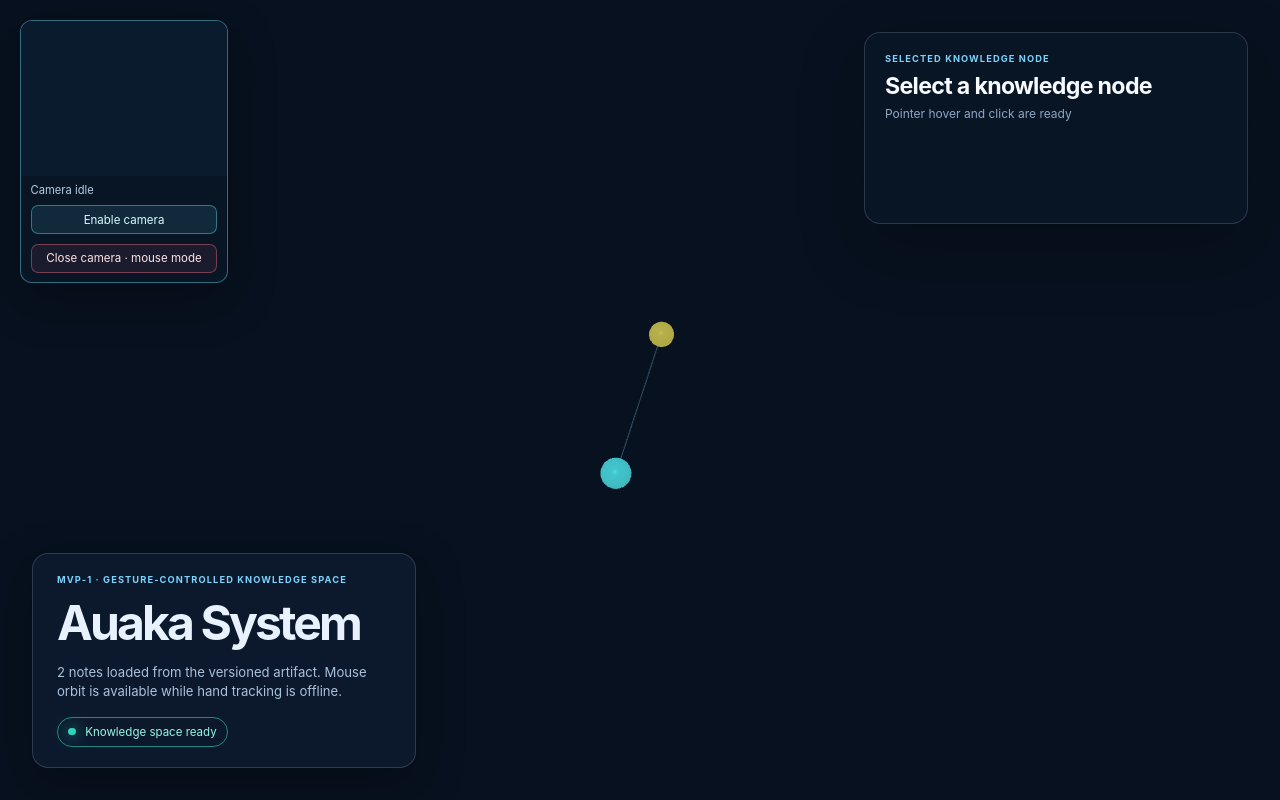
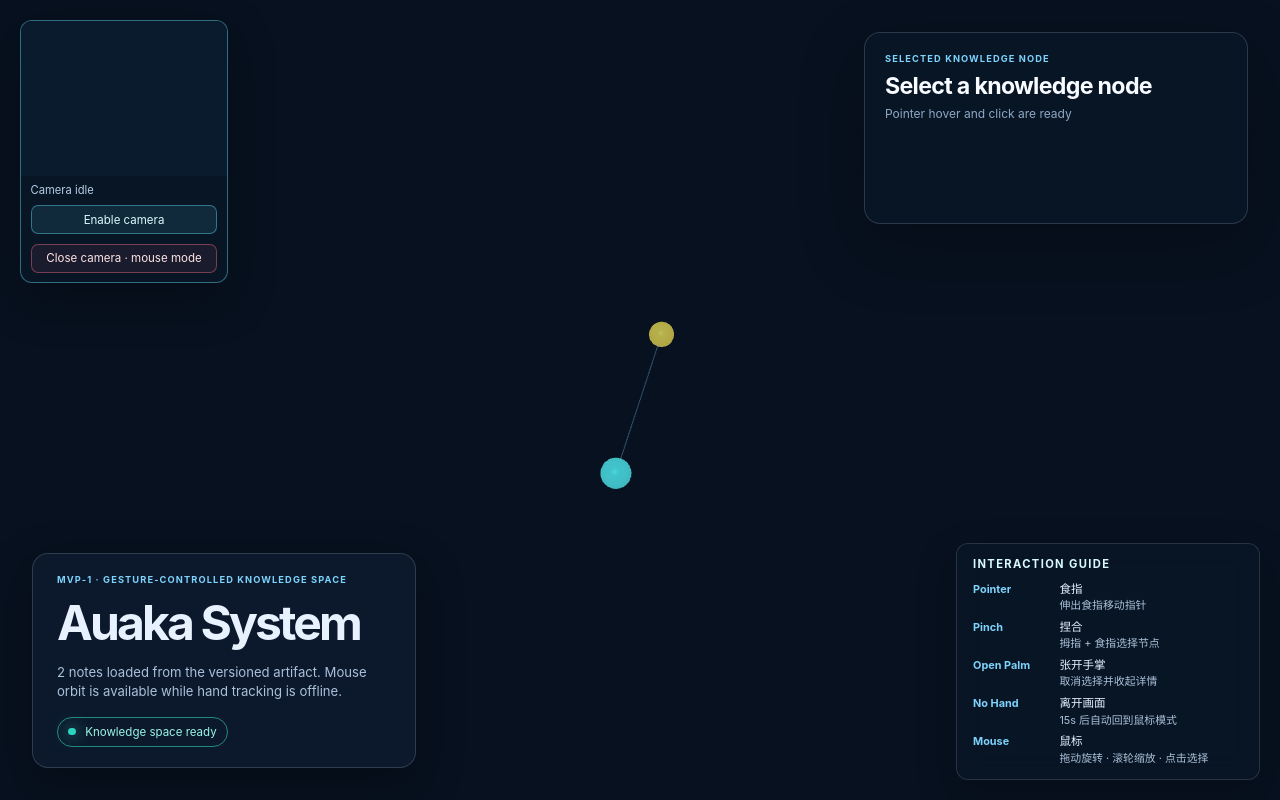
Before and after one commit to cheng-502/Asuka_System, a website built with Vite: page frontend/index.html in a window 1280 px wide. Built offline with nearby package versions, Linux system fonts and the light colour scheme.

Commit message:
feat: add interaction guide HUD

```diff
--- a/frontend/src/main.ts
+++ b/frontend/src/main.ts
@@ -7,6 +7,7 @@ import { HandTracker } from "./hand/HandTracker";
 import { InteractionController } from "./app/InteractionController";
 import { DetailPanel } from "./ui/DetailPanel";
 import { CameraPreview } from "./ui/CameraPreview";
+import { InteractionGuide } from "./ui/InteractionGuide";
 
 const app = document.querySelector<HTMLDivElement>("#app");
 
@@ -28,6 +29,7 @@ app.innerHTML = `
     </section>
     <section id="camera-root" aria-label="Camera preview"></section>
     <aside id="detail-root" aria-label="Selected knowledge node details"></aside>
+    <aside id="guide-root" aria-label="Gesture and mouse controls"></aside>
   </main>
 `;
 
@@ -43,7 +45,9 @@ async function boot(): Promise<void> {
     const artifact = await loadArtifact(artifactPath);
     const detailRoot = document.querySelector<HTMLElement>("#detail-root");
     const cameraRoot = document.querySelector<HTMLElement>("#camera-root");
+    const guideRoot = document.querySelector<HTMLElement>("#guide-root");
     const detailPanel = detailRoot ? new DetailPanel(detailRoot, artifact) : null;
+    if (guideRoot) new InteractionGuide(guideRoot);
     const scene = new KnowledgeScene(sceneRoot, artifact, {
       onSelect: (nodeId) => detailPanel?.setSelectedNode(nodeId),
     });
--- a/frontend/src/style.css
+++ b/frontend/src/style.css
@@ -68,6 +68,66 @@ input {
   z-index: 4;
   top: 1.25rem;
   left: 1.25rem;
+}
+
+#guide-root {
+  position: absolute;
+  z-index: 2;
+  right: 1.25rem;
+  bottom: 1.25rem;
+}
+
+.interaction-guide {
+  width: min(19rem, calc(100vw - 2.5rem));
+  padding: 0.85rem 1rem;
+  border: 1px solid rgba(148, 163, 184, 0.22);
+  border-radius: 0.75rem;
+  background: rgba(9, 22, 39, 0.82);
+  box-shadow: 0 1rem 2.5rem rgba(0, 0, 0, 0.22);
+  backdrop-filter: blur(0.75rem);
+}
+
+.interaction-guide-title {
+  margin: 0 0 0.65rem;
+  color: #d9fbff;
+  font-size: 0.7rem;
+  font-weight: 700;
+  letter-spacing: 0.12em;
+  text-transform: uppercase;
+}
+
+.interaction-guide-list {
+  display: grid;
+  gap: 0.45rem;
+  margin: 0;
+  padding: 0;
+  list-style: none;
+}
+
+.interaction-guide-row {
+  display: grid;
+  grid-template-columns: 4.75rem 1fr;
+  gap: 0.65rem;
+  align-items: baseline;
+  color: #abc1da;
+  font-size: 0.68rem;
+  line-height: 1.35;
+}
+
+.interaction-guide-label {
+  color: #7dd3fc;
+  font-weight: 700;
+}
+
+.interaction-guide-detail {
+  display: grid;
+  gap: 0.05rem;
+}
+
+.interaction-guide-detail strong {
+  color: #e8f2ff;
+  font-size: 0.72rem;
+  font-weight: 600;
 }
 
 .camera-preview {
@@ -247,6 +307,16 @@ h1 {
 }
 
 @media (max-width: 640px) {
+  #guide-root {
+    top: 1rem;
+    right: 1rem;
+    bottom: auto;
+  }
+
+  .interaction-guide {
+    width: min(18rem, calc(100vw - 2rem));
+  }
+
   .status-card {
     bottom: 1rem;
     left: 1rem;
--- /dev/null
+++ b/frontend/src/ui/InteractionGuide.ts
@@ -0,0 +1,47 @@
+export interface InteractionGuideItem {
+  label: string;
+  cue: string;
+  description: string;
+}
+
+export const INTERACTION_GUIDE: readonly InteractionGuideItem[] = [
+  { label: "Pointer", cue: "食指", description: "伸出食指移动指针" },
+  { label: "Pinch", cue: "捏合", description: "拇指 + 食指选择节点" },
+  { label: "Open Palm", cue: "张开手掌", description: "取消选择并收起详情" },
+  { label: "No Hand", cue: "离开画面", description: "15s 后自动回到鼠标模式" },
+  { label: "Mouse", cue: "鼠标", description: "拖动旋转 · 滚轮缩放 · 点击选择" },
+];
+
+export class InteractionGuide {
+  readonly root: HTMLElement;
+
+  constructor(container: HTMLElement) {
+    this.root = container;
+    this.root.className = "interaction-guide";
+    this.root.setAttribute("aria-label", "Gesture and mouse controls");
+
+    const heading = document.createElement("h2");
+    heading.className = "interaction-guide-title";
+    heading.textContent = "Interaction guide";
+    this.root.append(heading);
+
+    const list = document.createElement("ul");
+    list.className = "interaction-guide-list";
+    for (const item of INTERACTION_GUIDE) {
+      const row = document.createElement("li");
+      row.className = "interaction-guide-row";
+
+      const label = document.createElement("span");
+      label.className = "interaction-guide-label";
+      label.textContent = item.label;
+
+      const detail = document.createElement("span");
+      detail.className = "interaction-guide-detail";
+      detail.innerHTML = `<strong>${item.cue}</strong><span>${item.description}</span>`;
+
+      row.append(label, detail);
+      list.append(row);
+    }
+    this.root.append(list);
+  }
+}
```
Also changed, not shown: docs/demo-runbook.md (+8 -7 lines), frontend/tests/InteractionGuide.test.ts (added, +16 -0 lines), progress.md (+6 -0 lines).
